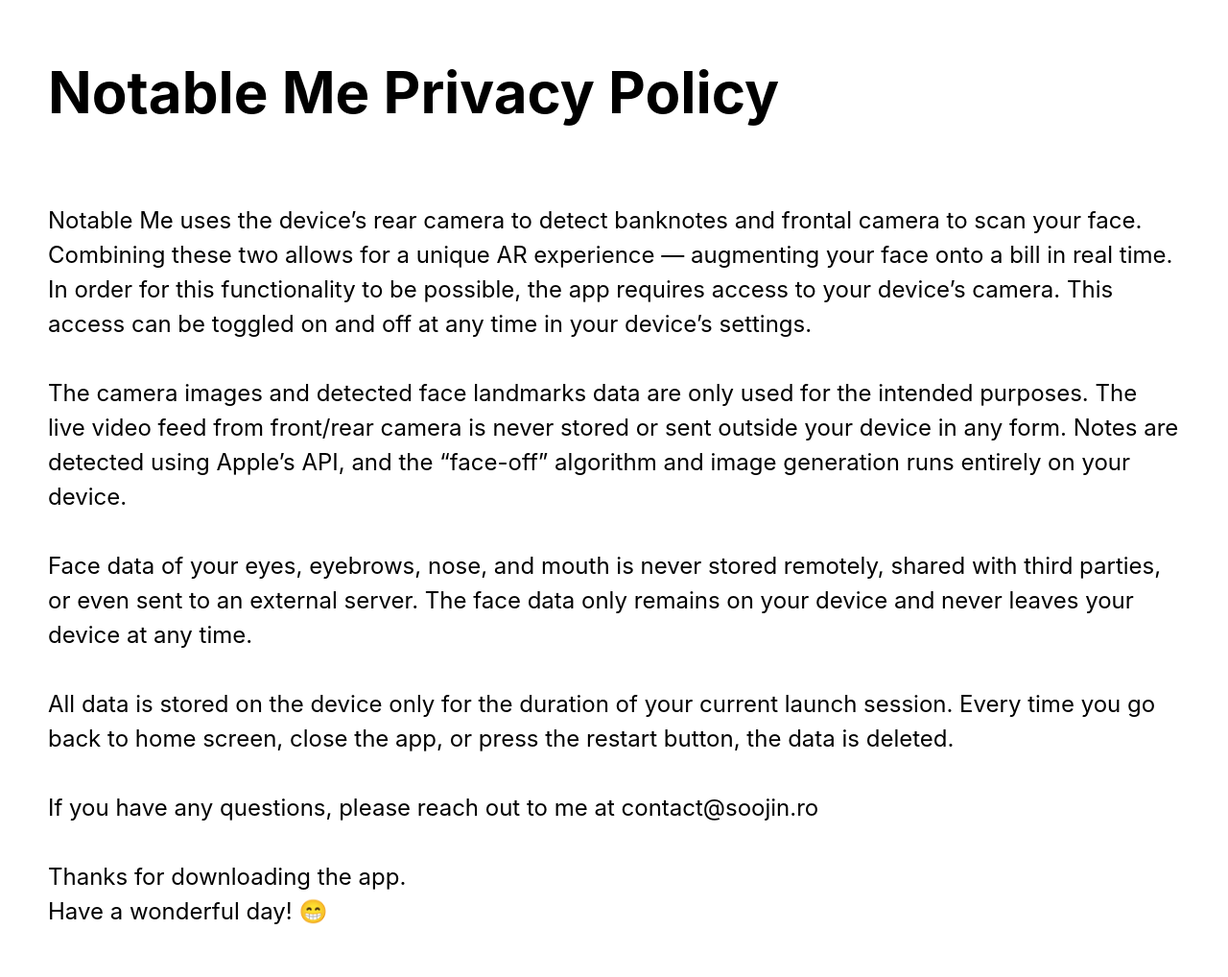
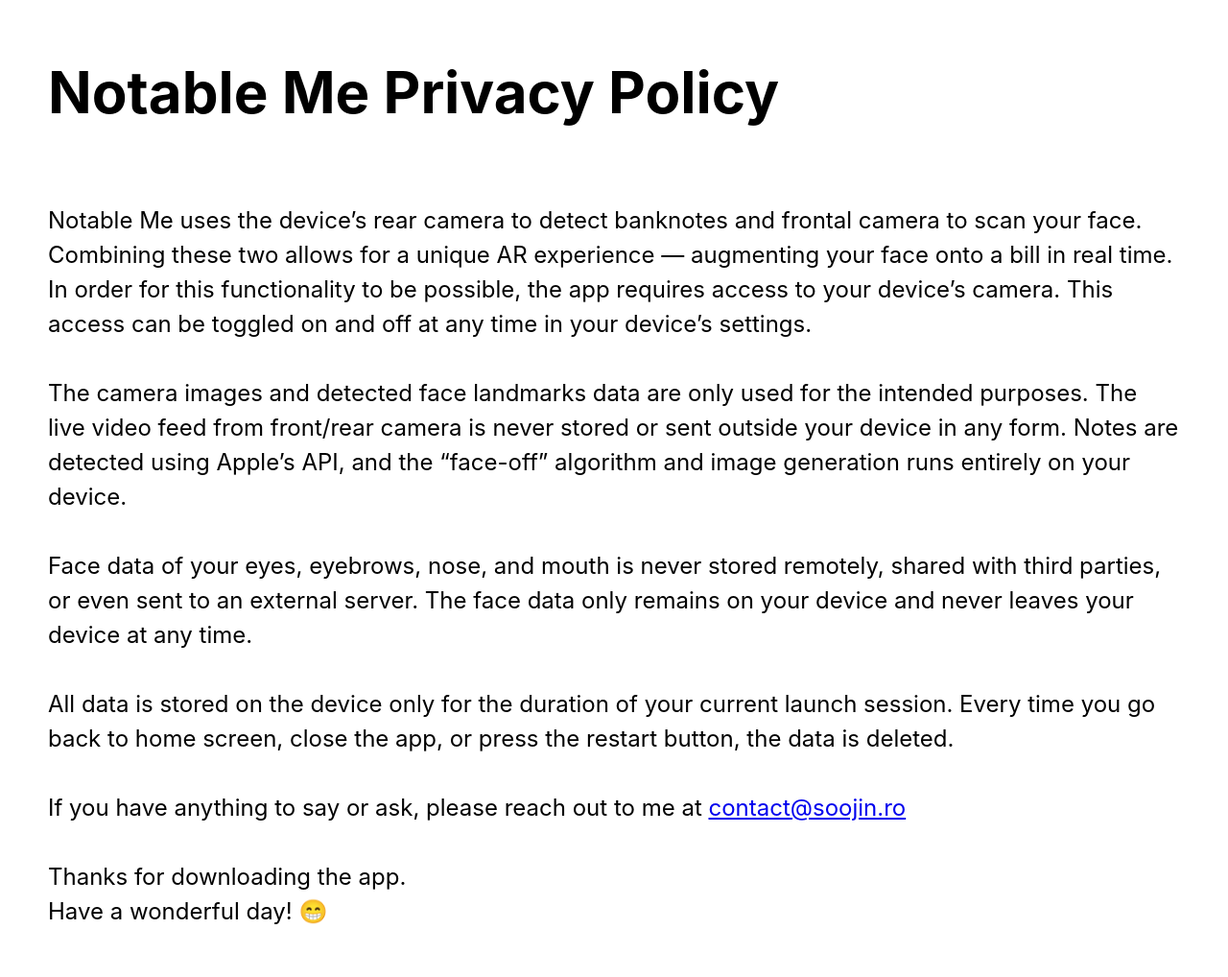
Before and after one commit to nsoojin/nsoojin.github.io, a Jekyll site: the page built from privacy_policies/notableme-privacypolicy.html, in a window 1280 px wide. Shown: the whole page at 96% size. Built offline with Jekyll 4.4.1, drawn with Linux system fonts in a browser that asks for light colours.

Commit message:
add email link in privacy policy

```diff
--- a/privacy_policies/notableme-privacypolicy-kr.html
+++ b/privacy_policies/notableme-privacypolicy-kr.html
@@ -15,7 +15,7 @@
 	눈썹, 눈, 코, 입 등의 얼굴 데이터는 절대 외부에 저장되거나 제 3자와 공유하거나 서버로 전송되지 않습니다. 얼굴 관련 데이터는 오직 사용자의 기기에서만 접근하고 사용됩니다. 모든 데이터는 앱이 실행되고 있을 때만 존재하며 앱을 종료하거나 재시작 버튼을 누르면 완전히 삭제됩니다.
 	<br>
 	<br>
-	궁금한 점은 언제든 contact@soojin.ro로 메일 보내주세요.
+	궁금한 점은 언제든 <a href="mailto:contact@soojin.ro">contact@soojin.ro</a>로 메일 보내주세요.
 	<br>
 	<br>
 	앱을 이용해주셔서 감사합니다.
--- a/privacy_policies/notableme-privacypolicy.html
+++ b/privacy_policies/notableme-privacypolicy.html
@@ -18,7 +18,7 @@
 	All data is stored on the device only for the duration of your current launch session. Every time you go back to home screen, close the app, or press the restart button, the data is deleted.
 	<br>
 	<br>
-	If you have any questions, please reach out to me at contact@soojin.ro
+	If you have anything to say or ask, please reach out to me at <a href="mailto:contact@soojin.ro">contact@soojin.ro</a>
 	<br>
 	<br>
 	Thanks for downloading the app.
```
